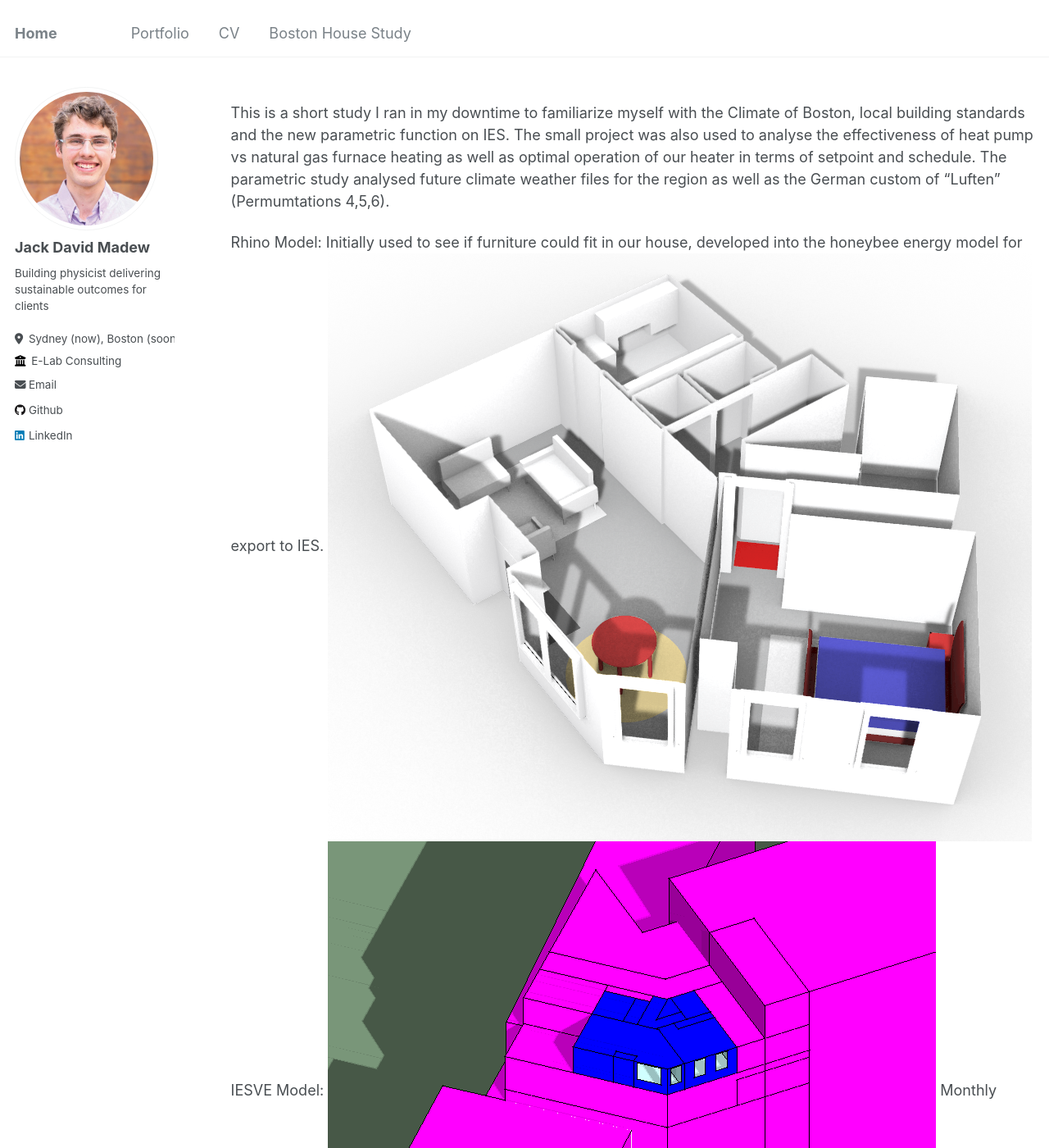
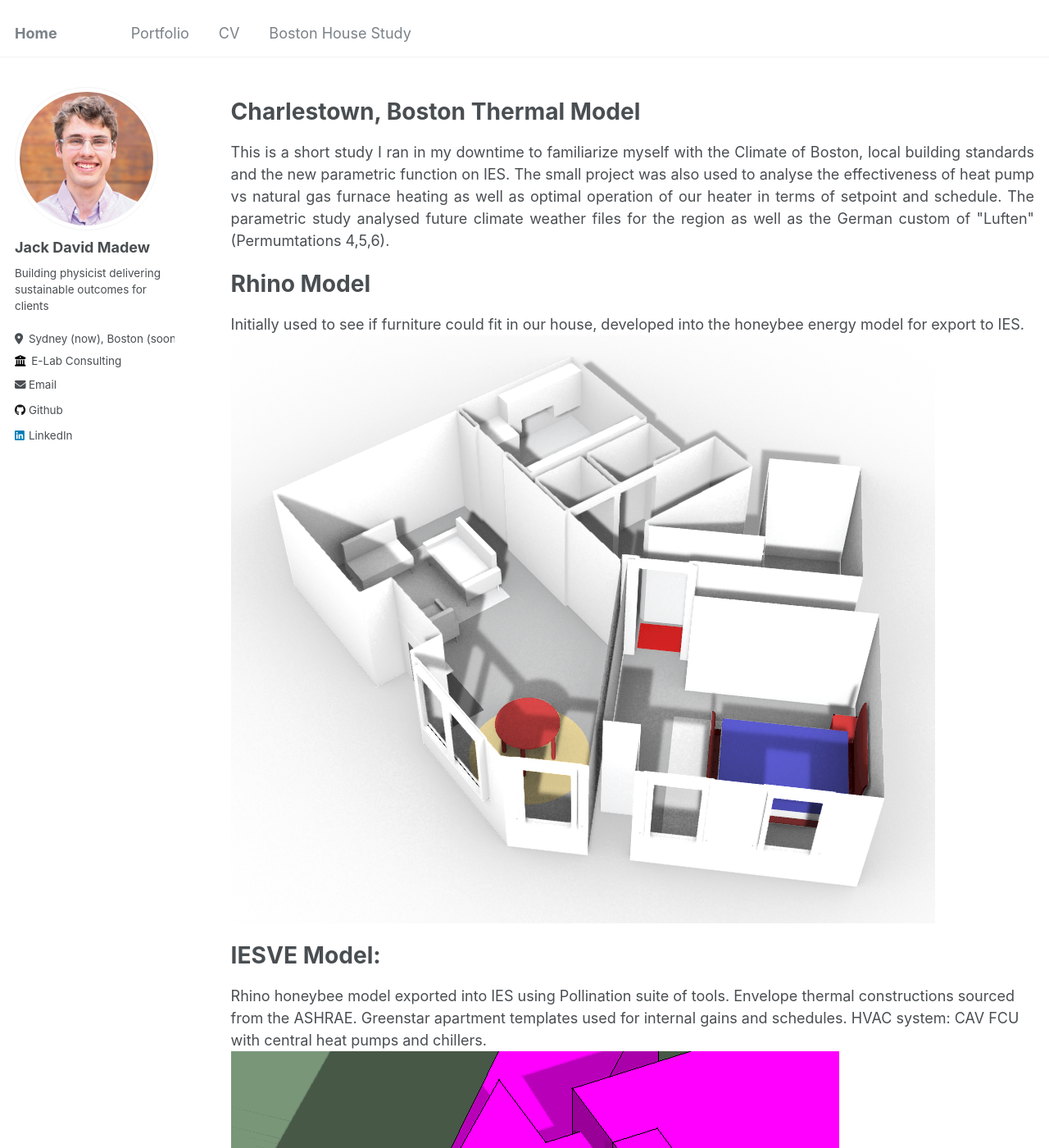
Before and after one commit to JackMadew/jackmadew.github.io, a Jekyll site: the page built from _pages/Boston_House_Study.md, in a window 1280 px wide and 1400 px high. Shown: the whole window at 82% size. Built offline with Jekyll 4.4.1, drawn with Linux system fonts in a browser that asks for light colours; some of the changed text lies outside the part shown.

Commit message:
Update Boston_House_Study.md

```diff
--- a/_pages/Boston_House_Study.md
+++ b/_pages/Boston_House_Study.md
@@ -6,17 +6,35 @@ author_profile: true
 redirect_from:
   - /Resume
 ---
+Charlestown, Boston Thermal Model
+======
+<p align="justify">
 This is a short study I ran in my downtime to familiarize myself with the Climate of Boston, local building standards and the new parametric function on IES. The small project was also used to analyse the effectiveness of heat pump vs natural gas furnace heating as well as optimal operation of our heater in terms of setpoint and schedule. The parametric study analysed future climate weather files for the region as well as the German custom of "Luften" (Permumtations 4,5,6).
+</p>
 
-Rhino Model:
+Rhino Model
+======
 Initially used to see if furniture could fit in our house, developed into the honeybee energy model for export to IES.
   <img src='../images/Harvard Model Pic.png' height="500">
+
 IESVE Model:
+======
+Rhino honeybee model exported into IES using Pollination suite of tools. Envelope thermal constructions sourced from the ASHRAE. Greenstar apartment templates used for internal gains and schedules. HVAC system: CAV FCU with central heat pumps and chillers.
   <img src='../images/IES Model.png' height="500">
+
   Monthly Energy Results from IES:
-  To be used to benchmark agaisnt energy bills :p
+  ======
+  To be used to benchmark agaisnt energy bills :p.
   <img src='../images/MonthlyConsumption.png'  height="500">
-  Natural Gas vs Electric Heat Pump Comparison
+
+  Natural Gas vs Electric Heat Pump Comparison:
+  ======
+  Hypothetical scenario of if our house had natural gas heating as it had previously. Gas heating would have been 34% cheaper per year, but would have emitted 208% more CO2 to run.
+  Cost data from US Bureau of Labor Statistics, 2024. Cost data does not include fixed rates for gas and electricity service.
+  Emissions data from US Energy Information Administration, 2023
   <img src='../images/NatGasVSheatpump.png'  height="500">
 
-  <a href='../files/Parametric Report 2025-01-16_13-39-31/report.html'>Boston House Parametric Study of the Effects of Luften and Future Climate Scenarios:</a>
+  Parametric Study of the Effects of Luften and Future Climate Scenarios:
+  ======
+  Understandbly luften vastly increased the heating requirements of the home (approximately $150 extra a year in electricity costs), but led to consistently low CO2 levels in an occupied home.
+  <a href='../files/Parametric Report 2025-01-16_13-39-31/report.html'>Link to Parallel Axis and Stacked Plots </a>
```
